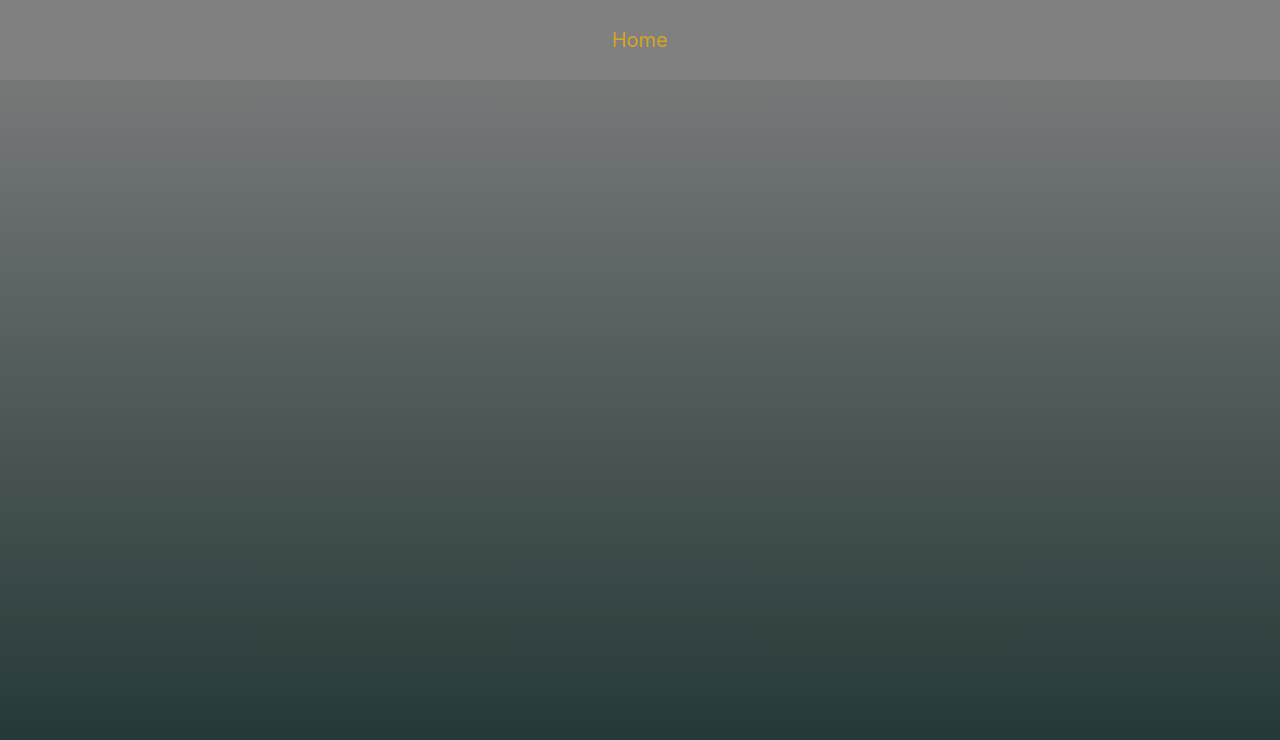
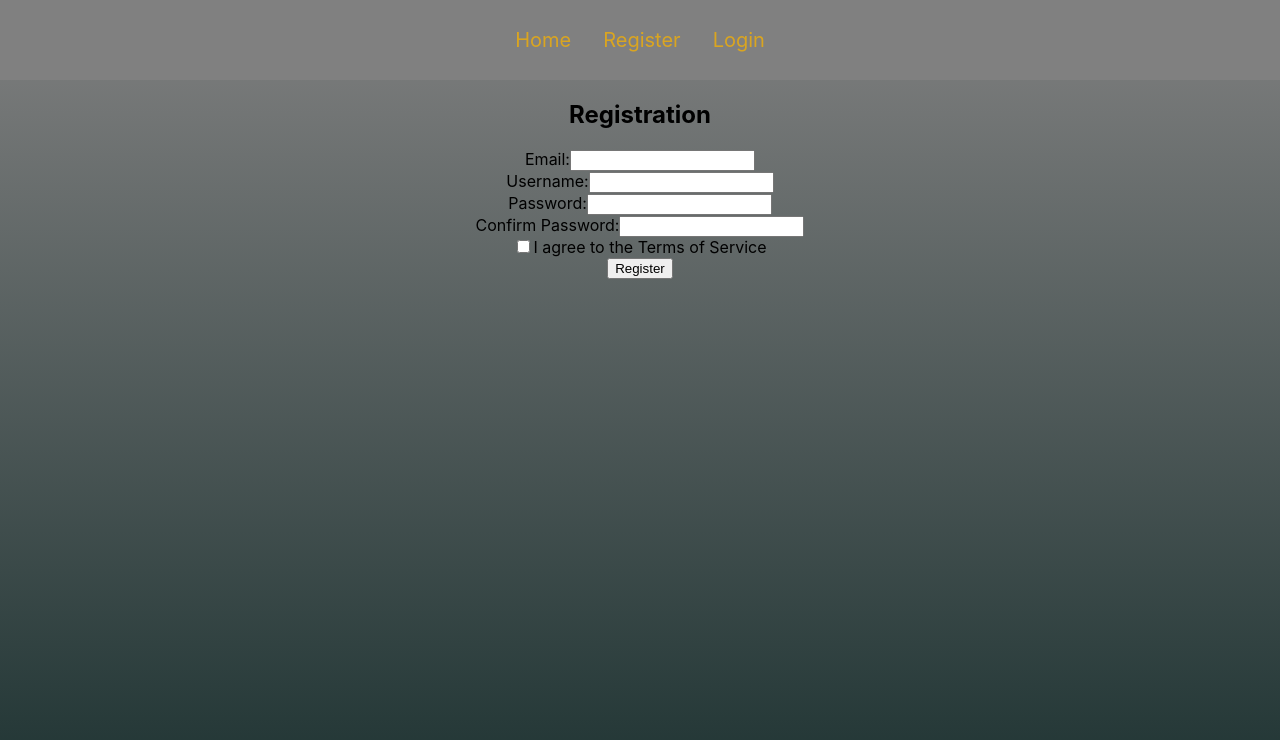
Before and after one commit to nguyenkkent/StuddyBuddy-Individual, a React (Create React App) app in the folder application/frontend/: page /register in a window 1280 px wide. Before the commit this address had no page. Shown: the top 740 px of the page. Built offline with nearby package versions, Linux system fonts and the light colour scheme.

Commit message:
Added basic Login, Registration, and adding one line to the frontend readme file

```diff
--- a/application/frontend/src/App.js
+++ b/application/frontend/src/App.js
@@ -10,6 +10,9 @@ import Kent from './components/Kent';
 import Nhan from './components/Nhan';
 import Pierre from './components/Pierre';
 import Yuquan from './components/Yuquan';
+
+import Registration from './components/Registration';
+import Login from './components/Login';
 
 function App() {
   return (
@@ -24,6 +27,8 @@ function App() {
           <Route path="/nhan" element={<Nhan />} />
           <Route path="/pierre" element={<Pierre />} />
           <Route path="/yuquan" element={<Yuquan />} />
+          <Route path="/register" element={<Registration />} />
+          <Route path="/login" element={<Login />} />
         </Routes>
       </div>
     </Router>
--- /dev/null
+++ b/application/frontend/src/components/Login.js
@@ -0,0 +1,39 @@
+import React, { useState } from 'react';
+
+function Login() {
+    const [loginData, setLoginData] = useState({
+        email: '',
+        password: '',
+    });
+
+    const handleInputChange = (event) => {
+        const { name, value } = event.target;
+        setLoginData({
+            ...loginData,
+            [name]: value,
+        });
+    };
+
+    // Can add validation here for backend, unless you have another way.
+    const handleSubmit = (event) => {
+        event.preventDefault();
+        console.log('Login Successful', loginData);
+    };
+
+    return (
+        <form onSubmit={handleSubmit}>
+            <h2>Login</h2>
+            <div>
+                <label>Email:</label>
+                <input type="email" name="email" value={loginData.email} onChange={handleInputChange} required />
+            </div>
+            <div>
+                <label>Password:</label>
+                <input type="password" name="password" value={loginData.password} onChange={handleInputChange} required />
+            </div>
+            <button type="submit">Login</button>
+        </form>
+    );
+}
+
+export default Login;
--- a/application/frontend/src/components/Navbar.js
+++ b/application/frontend/src/components/Navbar.js
@@ -6,6 +6,8 @@ function Navbar() {
   return (
     <nav className='navbar'>
       <Link to="/">Home</Link>
+      <Link to="/register">Register</Link>
+      <Link to="/login">Login</Link>
     </nav>
   );
 }
--- /dev/null
+++ b/application/frontend/src/components/Registration.js
@@ -0,0 +1,114 @@
+import React, { useState } from 'react';
+
+function Registration() {
+  const [user, setUser] = useState({
+    email: '',
+    username: '',
+    password: '',
+    confirmPassword: '',
+    agreeToTerms: false,
+  });
+  const [errors, setErrors] = useState({});
+
+  // Handles changes in the form's fields, like checking the box or types in a field box
+  const handleChange = (e) => {
+    const { name, value, checked } = e.target;
+    setUser({
+      ...user,
+      [name]: name === 'agreeToTerms' ? checked : value,
+    });
+  };
+
+  const validateForm = () => {
+    let formIsValid = true;
+    let errors = {};
+
+    // Email validation
+    if (!user.email) {
+      formIsValid = false;
+      errors['email'] = 'Email is required.';
+    }
+
+    // Username validation
+    if (!user.username) {
+      formIsValid = false;
+      errors['username'] = 'Username is required.';
+    }
+
+    // Password validation
+    if (!user.password) {
+      formIsValid = false;
+      errors['password'] = 'Password is required.';
+    }
+
+    // Confirm password validation
+    if (!user.confirmPassword) {
+      formIsValid = false;
+      errors['confirmPassword'] = 'Confirming the password is required.';
+    }
+
+    // Password match validation
+    if (user.password !== user.confirmPassword) {
+      formIsValid = false;
+      errors['passwordMatch'] = 'Passwords do not match.';
+    }
+
+    // Agree to terms validation
+    if (!user.agreeToTerms) {
+      formIsValid = false;
+      errors['agreeToTerms'] = 'You must agree to the terms.';
+    }
+
+    setErrors(errors);
+    return formIsValid;
+  };
+
+  // Can edit this for sending user data to backend, right now, it console.logs
+  const handleSubmit = (e) => {
+    e.preventDefault();
+    if (validateForm()) {
+      console.log('Success');
+    } else {
+      console.log('Nope, fill out the form correctly bro or miss');
+    }
+  };
+
+  return (
+    <div className="registrationForm">
+      <h2>Registration</h2>
+      <form onSubmit={handleSubmit}>
+        <div>
+          <label>Email:</label>
+          <input type="email" name="email" value={user.email} onChange={handleChange} />
+          {errors.email && <div className="error">{errors.email}</div>}
+        </div>
+        <div>
+          <label>Username:</label>
+          <input type="text" name="username" value={user.username} onChange={handleChange} />
+          {errors.username && <div className="error">{errors.username}</div>}
+        </div>
+        <div>
+          <label>Password:</label>
+          <input type="password" name="password" value={user.password} onChange={handleChange} />
+          {errors.password && <div className="error">{errors.password}</div>}
+        </div>
+        <div>
+          <label>Confirm Password:</label>
+          <input type="password" name="confirmPassword" value={user.confirmPassword} onChange={handleChange} />
+          {errors.confirmPassword && <div className="error">{errors.confirmPassword}</div>}
+          {errors.passwordMatch && <div className="error">{errors.passwordMatch}</div>}
+        </div>
+        <div>
+          <label>
+            <input type="checkbox" name="agreeToTerms" checked={user.agreeToTerms} onChange={handleChange} />
+            I agree to the Terms of Service
+          </label>
+          {errors.agreeToTerms && <div className="error">{errors.agreeToTerms}</div>}
+        </div>
+        <button type="submit">Register</button>
+      </form>
+    </div>
+  );
+}
+
+export default Registration;
```
Also changed, not shown: 1 other file (tests, documents, lock files or other folders).
